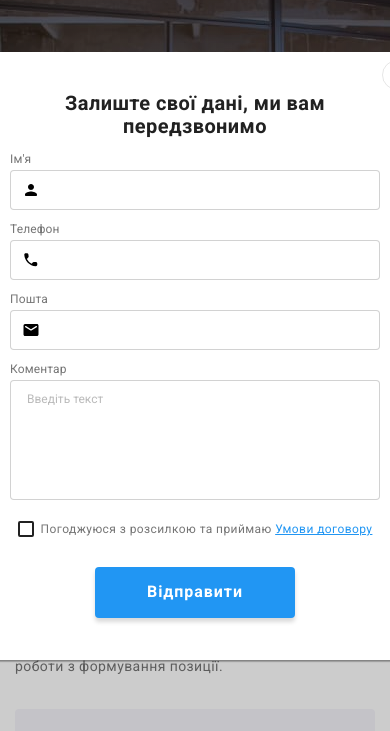
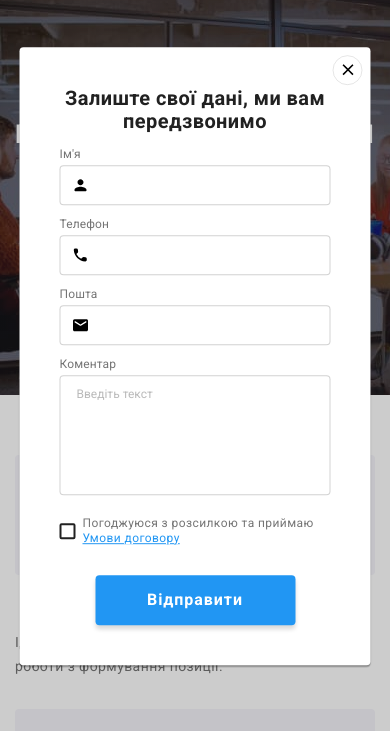
Before and after one commit to Pekalytska/goit-markup-hw-08, a plain HTML site: page index.html in a window 390 px wide. Both pictures are taken after a click on the button "Замовити послугу". Shown: the part 66-797 px from the top of the page. Drawn offline with nearby package versions, Linux system fonts and the light colour scheme.

Commit message:
fix mistakes

```diff
--- a/index.html
+++ b/index.html
@@ -899,9 +899,11 @@
               id="modal-agreement"
               required
             />
-            <label class="modal__agreement-label" for="modal-agreement"
-              >Погоджуюся з розсилкою та приймаю&nbsp;
-              <a class="terms-contract" href="">Умови договору</a>
+            <label class="modal__agreement-label" for="modal-agreement">
+              <div>
+                Погоджуюся з розсилкою та приймаю&nbsp;
+                <a class="terms-contract" href="">Умови договору</a>
+              </div>
             </label>
           </div>
           <button class="modal__submit-btn" type="submit">Відправити</button>
--- a/sass/layout/_mobile-menu.scss
+++ b/sass/layout/_mobile-menu.scss
@@ -6,14 +6,12 @@
     transition: opacity 250ms var(--transition-timing-function),
       visibility 250ms var(--transition-timing-function);
 
-    //position: absolute;
     position:fixed;
     top: 0;
     left: 0;
     z-index: 99;
 
     width: 100vw;
-    //height: 796px;
 
     &__container {
       position: relative;
--- a/sass/layout/_modal.scss
+++ b/sass/layout/_modal.scss
@@ -24,14 +24,19 @@
   transform: translate(-50%, -50%);
   padding: 40px;
 
+  @media screen and (max-width: 479px) {
+    max-width: 450px;
+    width: 90%;
+  }
+
+  @media screen and (min-width: 480px) and (max-width: 1199px) {
+    width: 450px;
+    height: 608px;
+  }
+
   @media screen and (min-width: 1200px) {
     width: 528px;
     height: 580px;
-  }
-
-  @media screen and (max-width: 1199px) {
-    width: 450px;
-    height: 608px;
   }
 
   background: var(--white-color);
@@ -154,7 +159,6 @@
   &-label {
     display: flex;
     align-items: center;
-    justify-content: center;
 
     line-height: 1.71;
     color: var(--text-color);
@@ -173,6 +177,7 @@
 .modal__agreement-label::before {
   content: '';
   display: inline-block;
+  flex-shrink: 0;
 
   width: 16px;
   height: 16px;
```
Also changed, not shown: css/main.css, css/main.min.css, 2 other files.
